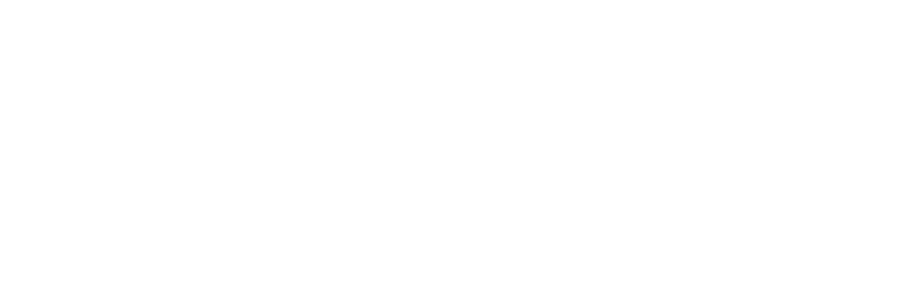
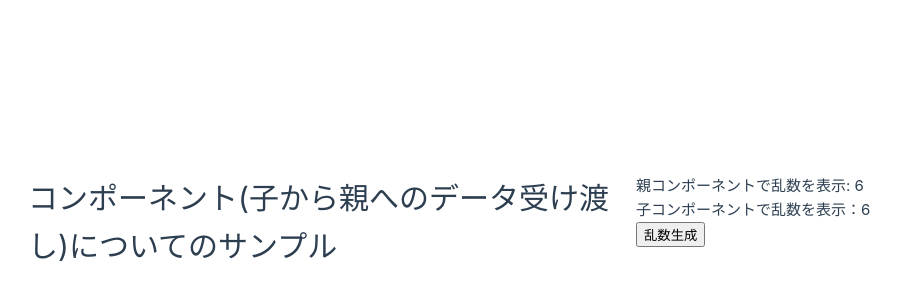
Before and after one commit to aokimakoto0322/SocialCommunityApp_Vue, a Vue app: page /compornent2 in a window 1280 px wide. Before the commit this address had no page. Shown: the part 178-478 px from the top of the page, without its empty margins (4-905 px from the left). Built offline with nearby package versions, Linux system fonts and the light colour scheme.

Commit message:
子から親へのデータ受け渡し

```diff
--- /dev/null
+++ b/src/A02_CompornentMain.vue
@@ -0,0 +1,18 @@
+<script setup lang="ts">
+import { ref } from 'vue'
+import OneSection from './components/A02_components/OneSection.vue'
+
+const rand = ref(Math.round(Math.random() * 10))
+const onCreatedNewRand = (): void => {
+    rand.value = Math.round(Math.random() * 10)
+}
+
+</script>
+
+<template>
+  <h1>コンポーネント(子から親へのデータ受け渡し)についてのサンプル</h1>
+  <div>
+    <p>親コンポーネントで乱数を表示: {{ rand }}</p>
+    <OneSection v-bind:rand="rand" v-on:createNewRand="onCreatedNewRand"></OneSection>
+  </div>
+</template>
--- /dev/null
+++ b/src/components/A02_components/OneSection.vue
@@ -0,0 +1,27 @@
+<script lang="ts">
+// 親→子へのデータ受け渡しinterface定義
+interface Props {
+    rand: number;
+}
+
+// 子→親へのデータ受け渡しinterface定義
+interface Emits {
+    (event: "createNewRand"): void;
+}
+</script>
+
+<script setup lang="ts">
+defineProps<Props>()
+const emit = defineEmits<Emits>()
+
+const onNewRandButtonClick = (): void => {
+    emit("createNewRand")
+}
+</script>
+
+<template>
+    <section class="box">
+        <p>子コンポーネントで乱数を表示：{{ rand }}</p>
+        <button v-on:click="onNewRandButtonClick">乱数生成</button>
+    </section>
+</template>
--- a/src/router/index.ts
+++ b/src/router/index.ts
@@ -22,6 +22,12 @@
       path: '/compornent',
       name: 'compornent',
       component: () => import('../A01_CompornentMain.vue')
+    },
+    {
+      //Compornentについてのメインページ
+      path: '/compornent2',
+      name: 'compornent2',
+      component: () => import('../A02_CompornentMain.vue')
     }
   ]
 })
```
